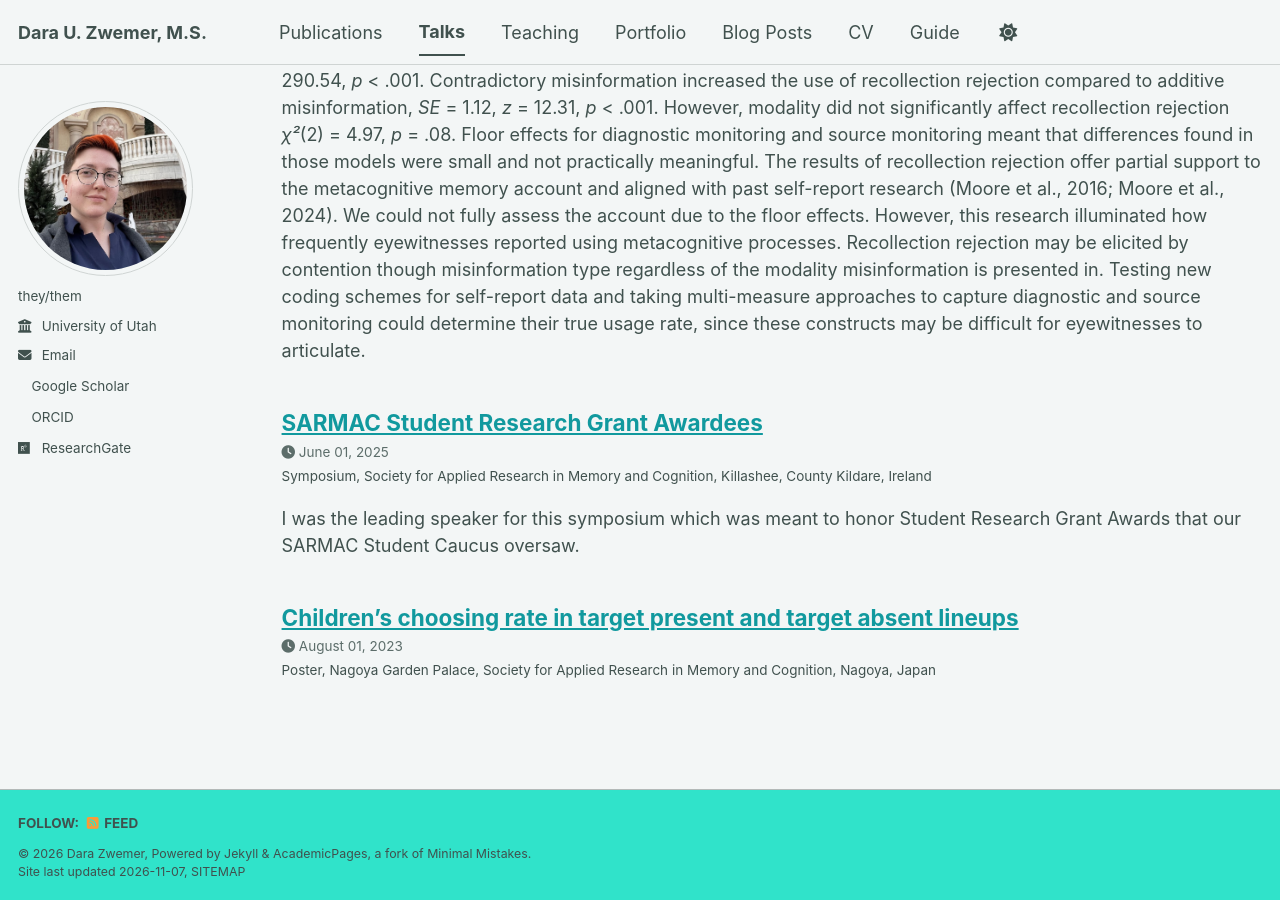
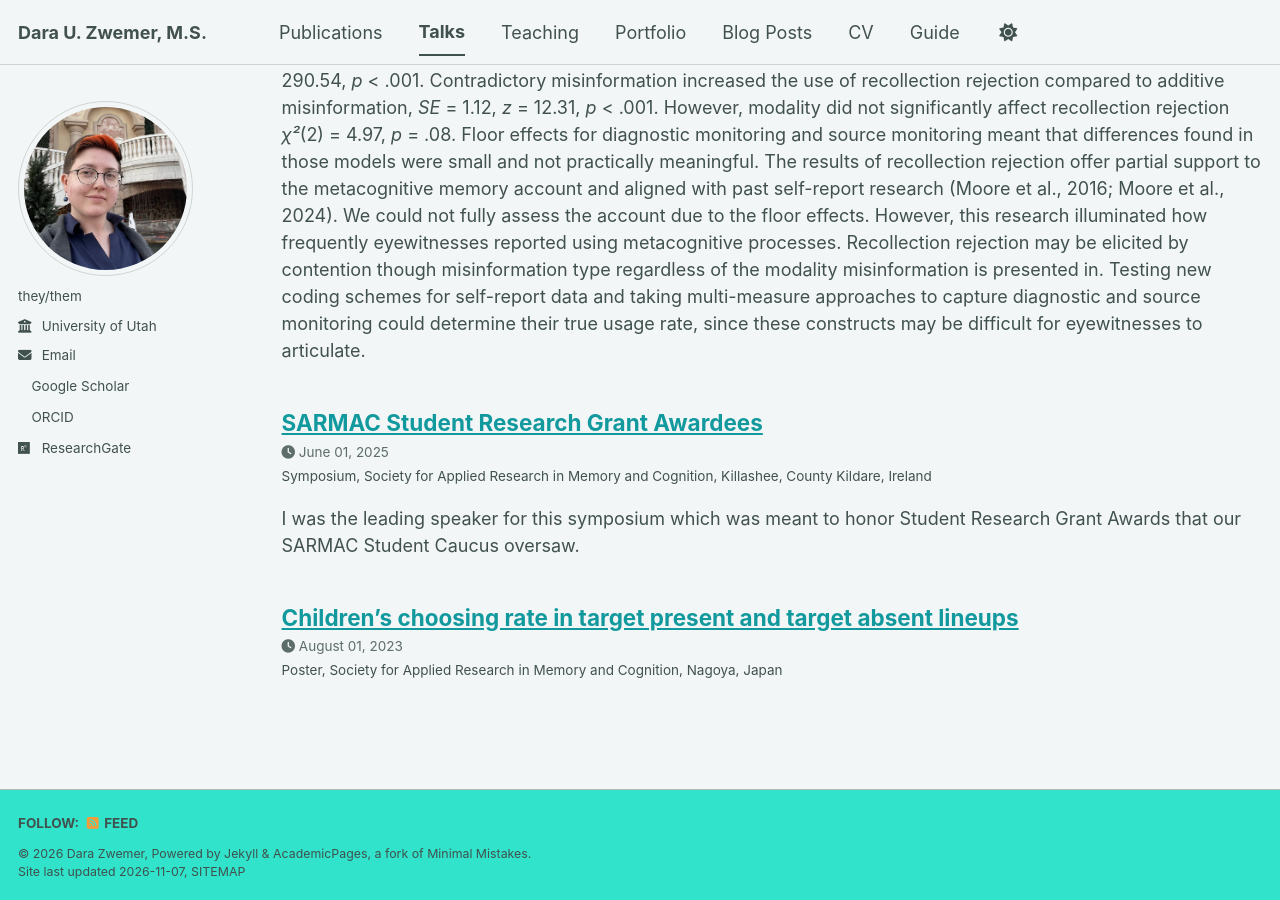
Before and after one commit to daraZwemer/daraZwemer.github.io, a Jekyll site: the page built from _pages/talks.html, in a window 1280 px wide and 900 px high, scrolled down 1166 px. Built offline with Jekyll 4.4.1, drawn with Linux system fonts in a browser that asks for light colours; a style sheet for code colours, icons or effects is not loaded.

Commit message:
Update 2014-03-01-talk-3.md

```diff
--- a/_talks/2014-03-01-talk-3.md
+++ b/_talks/2014-03-01-talk-3.md
@@ -3,7 +3,7 @@ title: "Children’s choosing rate in target present and target absent lineups"
 collection: talks
 type: "Poster"
 permalink: /talks/Sarmac_Japan_Poster
-venue: "Nagoya Garden Palace, Society for Applied Research in Memory and Cognition"
+venue: "Society for Applied Research in Memory and Cognition"
 date: 2023-08-01
 location: "Nagoya, Japan"
 ---
```
